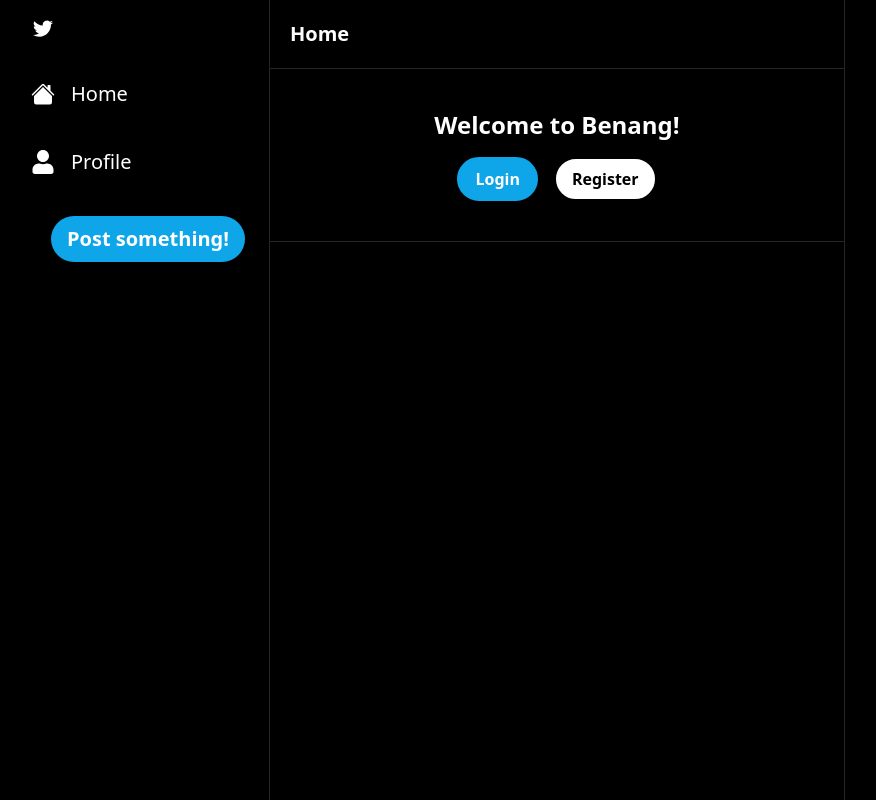
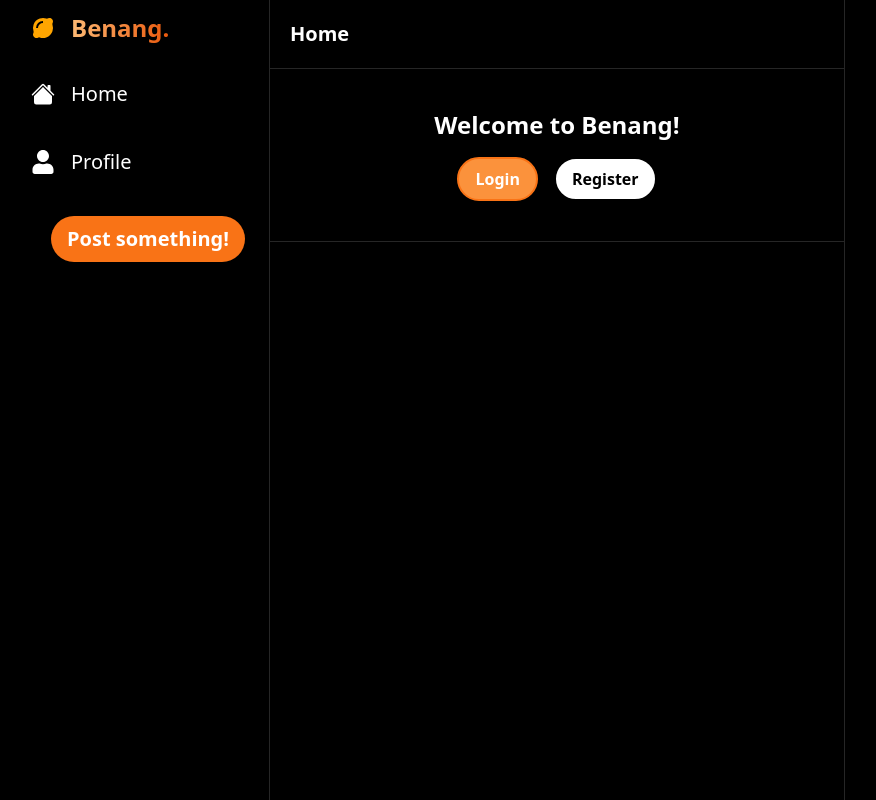
Before and after one commit to fuadps/benang, a Next.js app: page / in a window 1280 px wide. Shown: the whole page, without its empty margins (83-959 px from the left). Built offline with nearby package versions, Linux system fonts and the light colour scheme; no server answers; the database is empty.

Commit message:
finalize UI

```diff
--- a/components/Button.tsx
+++ b/components/Button.tsx
@@ -20,9 +20,9 @@ const Button: React.FC<ButtonProps> = ({label, secondary, fullWidth, large, onCl
                 transition
                 border-2
                 ${fullWidth ? 'w-full' : 'w-fit'}
-                ${secondary ? 'bg-white' : 'bg-sky-500'}
+                ${secondary ? 'bg-white' : 'bg-orange-400'}
                 ${secondary ? 'text-black' : 'text-white'}
-                ${secondary ? 'border-black' : 'border-sky-500'}
+                ${secondary ? 'border-black' : 'border-orange-500'}
                 ${large ? 'text-xl' : 'text-md'}
                 ${large ? 'px-5' : 'px-4'}
                 ${large ? 'py-3' : 'py-2'}
--- a/components/layout/Sidebar.tsx
+++ b/components/layout/Sidebar.tsx
@@ -33,7 +33,10 @@ const Sidebar = () => {
         <div className="col-span-1 h-full pr-4 md:pr-6">
             <div className="flex flex-col items-end">
                 <div className="space-y-2 lg:w-[230px]">
-                    <SidebarLogo />
+                    <div className="flex flex-row  items-center">
+                        <SidebarLogo />
+                        <div className="hidden md:block text-transparent font-semibold text-2xl bg-clip-text bg-gradient-to-r from-orange-300 to-orange-600">Benang.</div>
+                    </div>
                     {items.map((item) => (
                         <SidebarItem
                             key={item.href}
--- a/components/layout/SidebarLogo.tsx
+++ b/components/layout/SidebarLogo.tsx
@@ -1,5 +1,6 @@
 import {useRouter} from "next/router";
 import {BsTwitter} from "react-icons/bs";
+import {BiSolidLemon} from "react-icons/bi";
 
 const SidebarLogo = () => {
     const router = useRouter();
@@ -9,7 +10,7 @@ const SidebarLogo = () => {
             onClick={() => router.push('/')}
             className="rounded-full h-14 w-14 p-4 p-4 flex items-center justify-center hover:bg-blue-300 hover:bg-opacity-10 cursor-pointer transition"
         >
-            <BsTwitter size="20" color="white"/>
+            <BiSolidLemon size="24" color="orange"/>
         </div>
     )
 }
--- a/components/layout/SidebarTweetButton.tsx
+++ b/components/layout/SidebarTweetButton.tsx
@@ -12,11 +12,11 @@ const SidebarTweetButton = () => {
 
     return (
         <div onClick={onClick}>
-            <div className="mt-6 lg:hidden rounded-full h-14 w-14 p-4 flex items-center justify-center bg-sky-500 hover:bg-opacity-80 transition cursor-pointer">
+            <div className="mt-6 lg:hidden rounded-full h-14 w-14 p-4 flex items-center justify-center bg-orange-500 hover:bg-opacity-80 transition cursor-pointer">
                 <FaFeather size={24} color="white"/>
             </div>
 
-            <div className="mt-6 hidden lg:block px-4 py-2 rounded-full bg-sky-500 hover:bg-opacity-90 cursor-pointer transition ">
+            <div className="mt-6 hidden lg:block px-4 py-2 rounded-full bg-orange-500 hover:bg-opacity-90 cursor-pointer transition ">
                 <p className="hidden lg:block text-center font-semibold text-white text-white text-[20px]">Post something!</p>
             </div>
         </div>
--- a/pages/index.tsx
+++ b/pages/index.tsx
@@ -1,10 +1,14 @@
 import Header from "@/components/Header";
 import Form from "@/components/Form";
 import PostFeed from "@/components/posts/PostFeed";
+import Head from "next/head";
 
 export default function Home() {
   return (
     <>
+        <Head>
+            <title>Benang.</title>
+        </Head>
         <Header label="Home"/>
         <Form placeholder="What's happening?" />
         <PostFeed />
```
